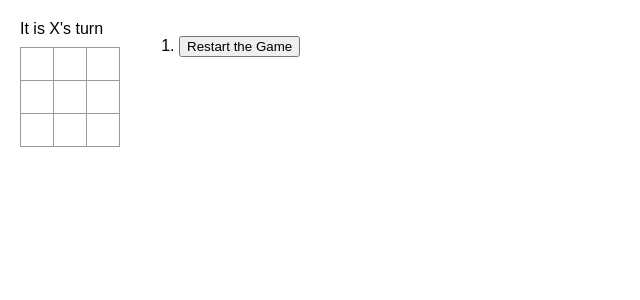
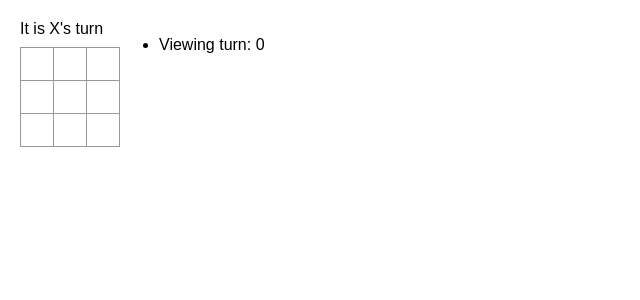
Before and after one commit to ThamasMc/react-tac-toe, a React (Create React App) app in the folder src/: page / in a window 1280 px wide. Shown: the top 300 px of the page, without its empty margins (0-640 px from the left). Built offline with nearby package versions, Linux system fonts and the light colour scheme.

Commit message:
Current turn is no longer a button

```diff
--- a/src/App.js
+++ b/src/App.js
@@ -79,6 +79,13 @@ export default function Game() {
   const moves = history.map((spaces, pos) => {
     let description = pos > 0 ? `Return to turn ${pos}` : "Restart the Game";
 
+    if(pos === history.length - 1) {
+      return(
+        <li key={pos}>
+          <div>Viewing turn: {pos}</div>
+        </li>
+      );
+    }
     return(
       <li key={pos}>
         <button onClick={() => jumpTo(pos)}>{description}</button>
@@ -92,7 +99,7 @@ export default function Game() {
         <Board xActive={xActive} spaces={currentSpaces} onPlay={handlePlay} />
       </div>
       <div className="game-info">
-        <ol>{moves}</ol>
+        <ul>{moves}</ul>
       </div>
     </div>
   );
```
